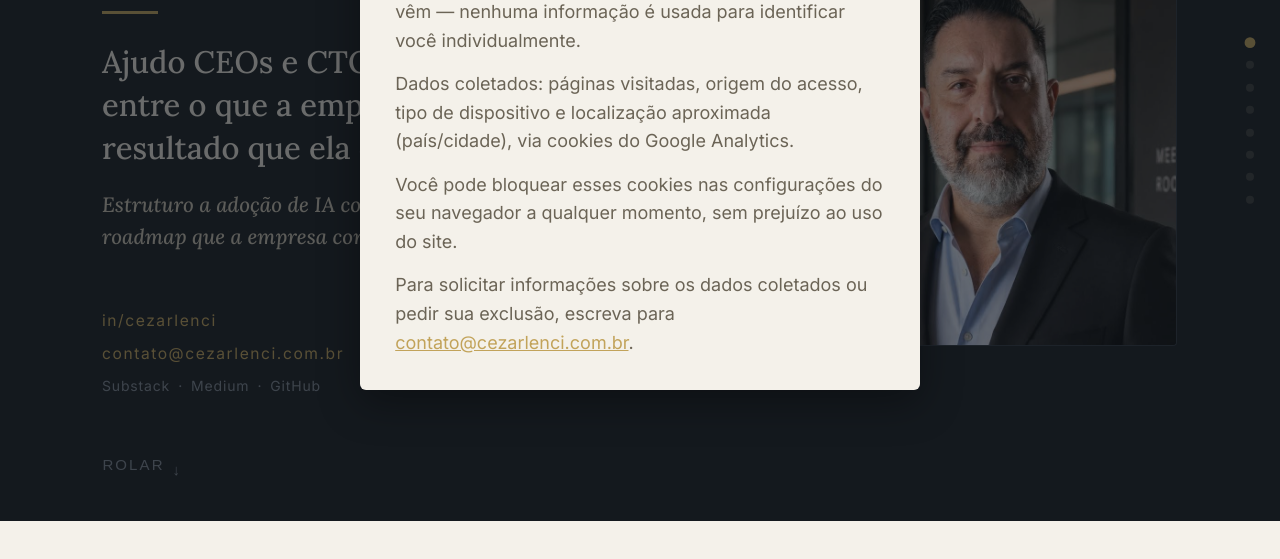
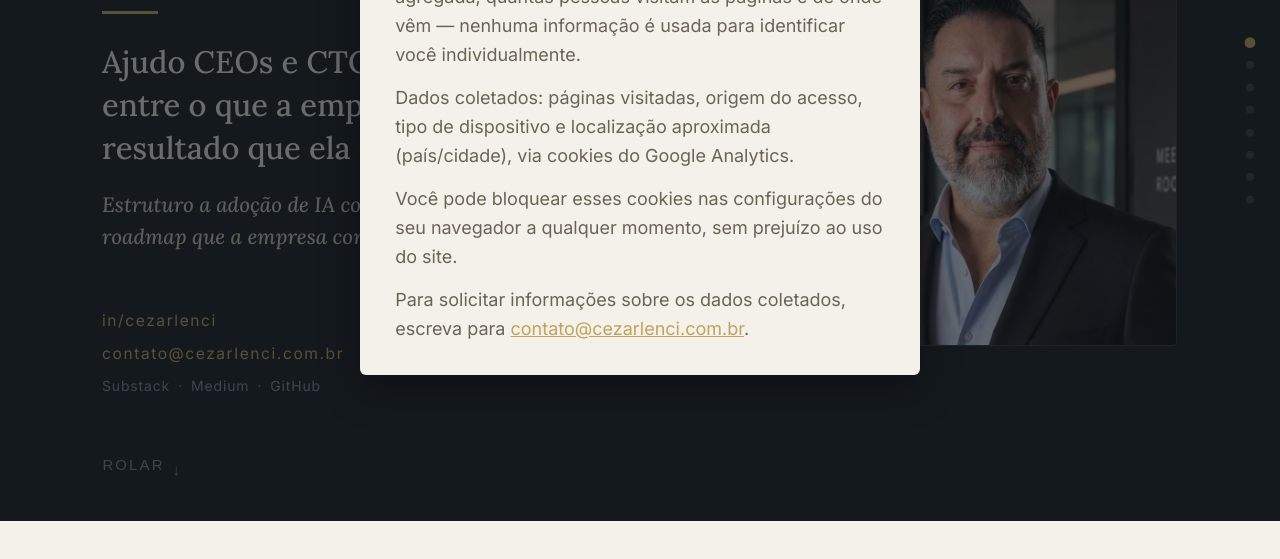
Before and after one commit to clenci/clenci.github.io, a plain HTML site: page index.html in a window 1280 px wide. Both pictures are taken after a click on the button "Saiba mais". Shown: the part 279-838 px from the top of the page. Drawn offline with Linux system fonts and the light colour scheme.

Commit message:
site: ajusta politica de privacidade e instrumenta eventos de contato
Remove promessa de exclusao de dados nao acionavel na pratica (GA4 nao
identifica visitantes individualmente) e adiciona evento contact_click
nos links de LinkedIn/e-mail (hero, CTA card, footer) para marcar como
conversao no GA4.

```diff
--- a/index.html
+++ b/index.html
@@ -354,7 +354,7 @@
     <p>Este site usa o Google Analytics para entender, de forma agregada, quantas pessoas visitam as páginas e de onde vêm — nenhuma informação é usada para identificar você individualmente.</p>
     <p>Dados coletados: páginas visitadas, origem do acesso, tipo de dispositivo e localização aproximada (país/cidade), via cookies do Google Analytics.</p>
     <p>Você pode bloquear esses cookies nas configurações do seu navegador a qualquer momento, sem prejuízo ao uso do site.</p>
-    <p>Para solicitar informações sobre os dados coletados ou pedir sua exclusão, escreva para <a href="mailto:contato@cezarlenci.com.br">contato@cezarlenci.com.br</a>.</p>
+    <p>Para solicitar informações sobre os dados coletados, escreva para <a href="mailto:contato@cezarlenci.com.br">contato@cezarlenci.com.br</a>.</p>
   </div>
 </dialog>
 
--- a/script.js
+++ b/script.js
@@ -108,6 +108,25 @@
   var closeBtn = document.getElementById('privacyDialogClose');
   if (closeBtn && dialog) closeBtn.addEventListener('click', function () { dialog.close(); });
 
+  // ---- eventos de conversão (contato via LinkedIn / e-mail) ----
+  var CONTACT_LOCATIONS = [
+    { selector: '.hero-lockup a[href*="linkedin.com/in/cezarlenci"]', method: 'linkedin', location: 'hero' },
+    { selector: '.hero-lockup a[href^="mailto:"]', method: 'email', location: 'hero' },
+    { selector: '.cta-buttons a[href*="linkedin.com/in/cezarlenci"]', method: 'linkedin', location: 'cta_card' },
+    { selector: '.cta-buttons a[href^="mailto:"]', method: 'email', location: 'cta_card' },
+    { selector: '.site-footer > div:first-child a[href*="linkedin.com/in/cezarlenci"]', method: 'linkedin', location: 'footer' },
+    { selector: '.site-footer > div:first-child a[href^="mailto:"]', method: 'email', location: 'footer' }
+  ];
+  if (typeof gtag === 'function') {
+    CONTACT_LOCATIONS.forEach(function (entry) {
+      var el = document.querySelector(entry.selector);
+      if (!el) return;
+      el.addEventListener('click', function () {
+        gtag('event', 'contact_click', { method: entry.method, location: entry.location });
+      });
+    });
+  }
+
   if (dialog) {
     dialog.addEventListener('click', function (e) {
       if (e.target === dialog) dialog.close();
```
